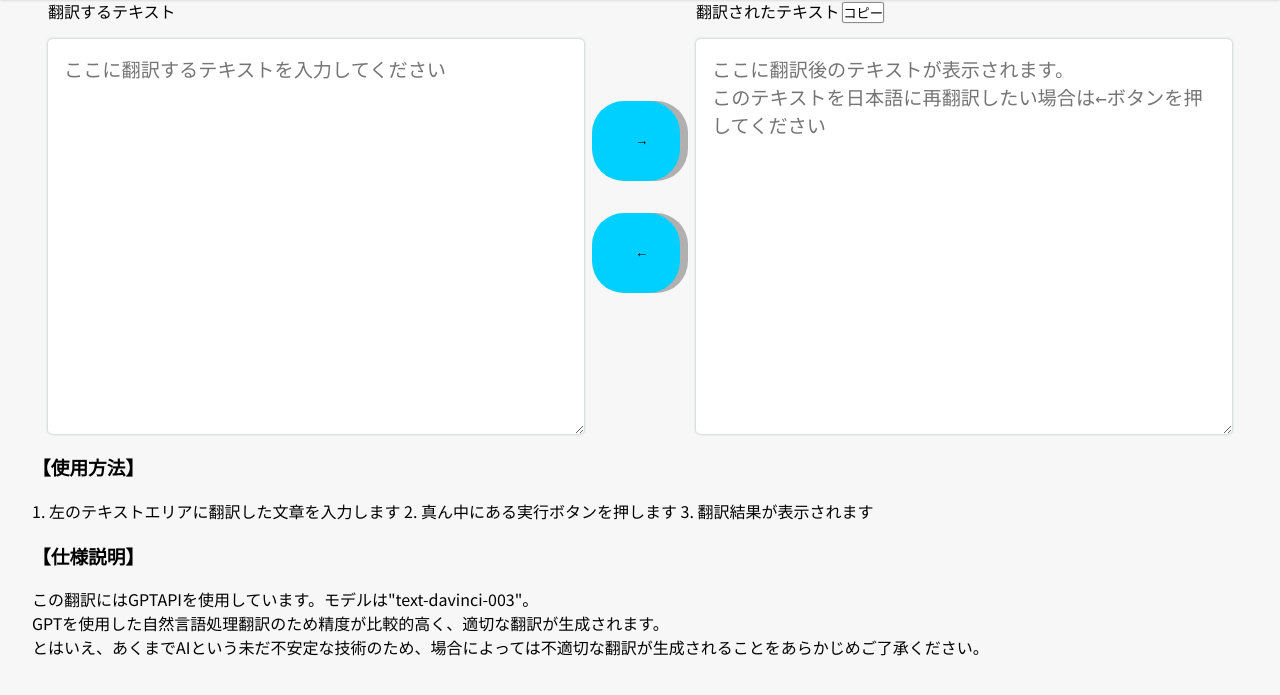
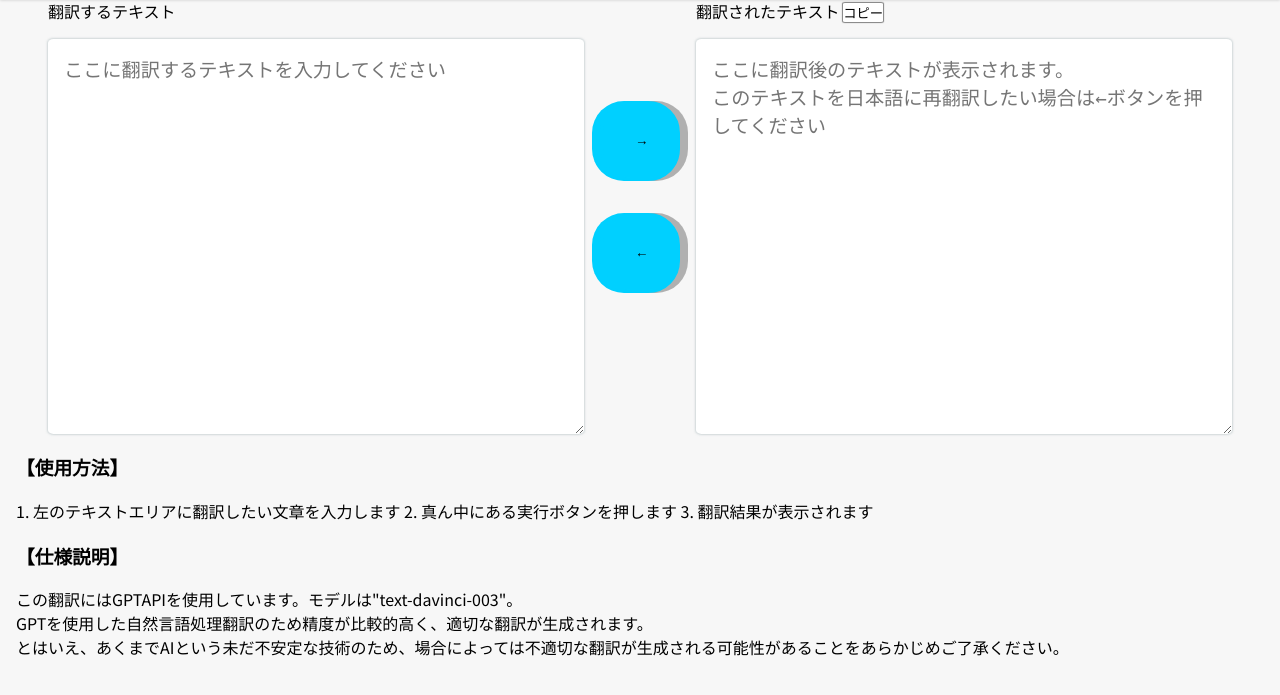
Before and after one commit to shi0n0/multi-translate-app, a Django app: page / in a window 1280 px wide. Shown: the part 88-783 px from the top of the page. Run offline with Django 4.2, Linux system fonts and the light colour scheme.

Commit message:
fix a typo

```diff
--- a/GPT_Translate/templates/translation.html
+++ b/GPT_Translate/templates/translation.html
@@ -29,11 +29,11 @@ AI翻訳フォーム
         </div>
     </div>
 {% endblock %}
+    <div class="subWrapper">
 {% block subcontent %}
-    <div class="subWrapper">
         <br>
         <h3>【使用方法】</h3>
-        <p>1. 左のテキストエリアに翻訳した文章を入力します
+        <p>1. 左のテキストエリアに翻訳したい文章を入力します
             2. 真ん中にある実行ボタンを押します
             3. 翻訳結果が表示されます
         <br>
@@ -41,9 +41,10 @@ AI翻訳フォーム
         <h3>【仕様説明】</h3>
         <p>この翻訳にはGPTAPIを使用しています。モデルは"text-davinci-003"。<br>
             GPTを使用した自然言語処理翻訳のため精度が比較的高く、適切な翻訳が生成されます。<br>
-            とはいえ、あくまでAIという未だ不安定な技術のため、場合によっては不適切な翻訳が生成されることをあらかじめご了承ください。
+            とはいえ、あくまでAIという未だ不安定な技術のため、場合によっては不適切な翻訳が生成される可能性があることをあらかじめご了承ください。
         </p>
         <h3></h3>
+{% endblock %}
     </div>
         {% if translated_text %}
         <script>
@@ -71,4 +72,3 @@ AI翻訳フォーム
 
         </script>
         {% endif %}
-{% endblock %}
```
